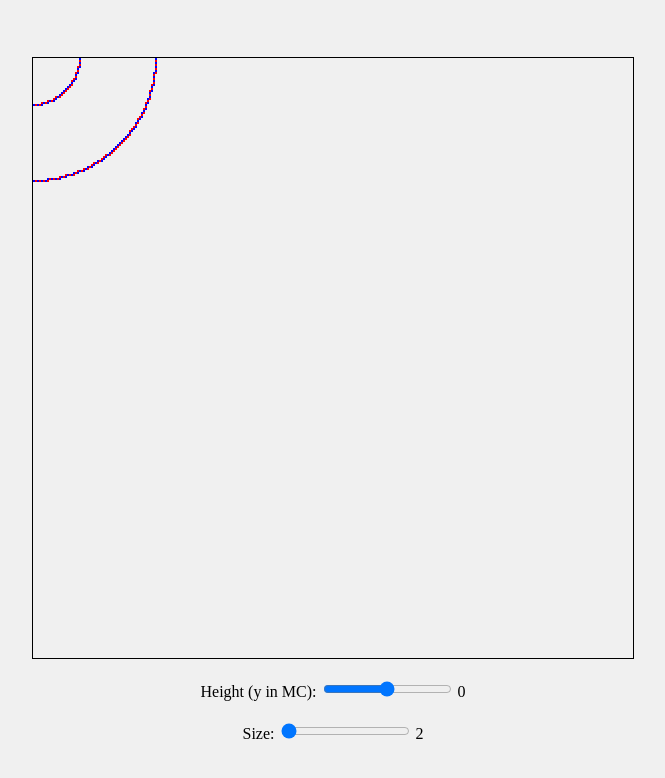
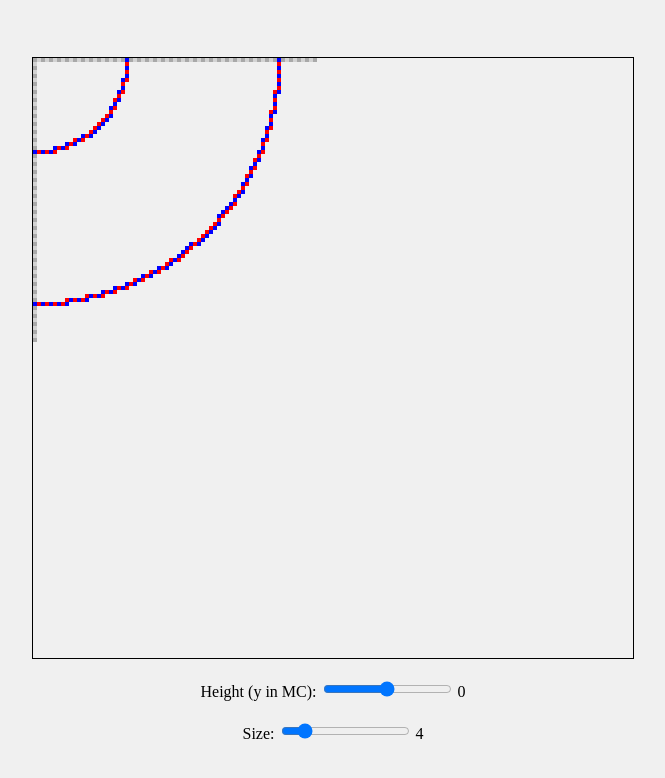
Before and after one commit to Deffohn/PixelStructureFormationViewer, a plain HTML site: page index.html in a window 1280 px wide. Shown: the whole page, without its empty margins (307-972 px from the left). Drawn offline with Linux system fonts and the light colour scheme.

Commit message:
:bug: :zap: Finalized Torus maths

```diff
--- a/index.html
+++ b/index.html
@@ -31,8 +31,8 @@
     </div>
     <div id="slider-container">
         <label for="gridStepSlider">Size: </label>
-        <input type="range" id="gridStepSlider" min="2" max="16" step="2" value="2">
-        <span id="gridStepSliderValue">2</span>
+        <input type="range" id="gridStepSlider" min="2" max="16" step="2" value="4">
+        <span id="gridStepSliderValue">4</span>
     </div>
 
     <script src="torus.js"></script>
--- a/torus.js
+++ b/torus.js
@@ -11,16 +11,14 @@ const tubeRadius = 20; // in blocks
 
 
 const r = tubeRadius - 1;  // radius of the tube
-const R = figureRadius - ( tubeRadius - 1 ); // radius of the main circle
+const R = figureRadius - tubeRadius; // radius of the main circle
 
-console.log("R: " + R.toString())
-
-let gridStep = 2;
-let z = 0;
+let gridStep = 4;
+let z = 0.5;
 
 heightSlider.addEventListener('input', () => {
     heightSliderValue.textContent = heightSlider.value;
-    z = parseInt(heightSlider.value);
+    z = parseInt(heightSlider.value) + 0.5;
     drawTorus();
 });
 
@@ -34,53 +32,55 @@ function blockEquals(block1, block2) {
     return block1.x == block2.x && block1.y == block2.y
 }
 
+function customFloor(value) {
+    let floor = Math.floor(value);
+    if (value > 0 && floor === value) return Math.floor(value - 1);
+    return floor;
+}
+
 function drawTorus() {
     ctx.clearRect(0, 0, canvas.width, canvas.height);
 
-    // Translate canvas origin to the center
     ctx.save();
-    // ctx.translate(canvas.width/2, canvas.height/2);
 
-    // TODO
-    // // Draw helping blocks
-    // let flip = true;
-    // for (let x = 0; x < Math.round(R) + r + 10; x++) {
-    //     if (flip) ctx.fillStyle = 'darkgray';
-    //     else ctx.fillStyle = 'lightgray';
-    //     flip = !flip;
+    // Draw helping blocks
+    let flip = true;
+    for (let x = 0; x < Math.round(R) + r + 10; x++) {
+        if (flip) ctx.fillStyle = 'darkgray';
+        else ctx.fillStyle = 'lightgray';
+        flip = !flip;
 
-    //     ctx.fillRect(x*gridStep, 0, gridStep, gridStep);
-    // }
-    // flip = true;
-    // for (let y = 0; y < Math.round(R) + r + 10; y++) {
-    //     if (flip) ctx.fillStyle = 'darkgray';
-    //     else ctx.fillStyle = 'lightgray';
-    //     flip = !flip;
+        ctx.fillRect(x*gridStep, 0, gridStep, gridStep);
+    }
+    flip = true;
+    for (let y = 0; y < Math.round(R) + r + 10; y++) {
+        if (flip) ctx.fillStyle = 'darkgray';
+        else ctx.fillStyle = 'lightgray';
+        flip = !flip;
 
-    //     ctx.fillRect(0, y*gridStep, gridStep, gridStep);
-    // }
+        ctx.fillRect(0, y*gridStep, gridStep, gridStep);
+    }
 
     // Process blocks
     const outerBlocks = [];
     const innerBlocks = [];
-    const ROTATION_PRECISION = 0.0001 * Math.PI ;
-    // starting before the 0° angle due to rounded values, because first block would be skipped elseway
-    for (let u = (-0.5 * Math.PI) / 8; u < 0.5 * Math.PI + (0.5 * Math.PI) / 8; u += ROTATION_PRECISION) {
+    // ROTATION_PRECISION should perfectly divide MAXIMAL_ROTATION_ANGLE
+    const MAXIMAL_ROTATION_ANGLE = 0.5 * Math.PI;
+    const ROTATION_PRECISION = MAXIMAL_ROTATION_ANGLE / 2500 ;
+    for (let u = 0; u < MAXIMAL_ROTATION_ANGLE; u += ROTATION_PRECISION) {
+        let tubeAngleProjectionArgument = Math.sqrt( Math.pow(r, 2) - Math.pow((z - 0.5), 2) );
+        if (!tubeAngleProjectionArgument || tubeAngleProjectionArgument === 0) continue;
         const blockOuter = {
-            x: Math.floor((R + r * Math.cos(Math.asin(z/r))) * Math.cos(u) - 0.5),
-            y: Math.floor((R + r * Math.cos(Math.asin(z/r))) * Math.sin(u) - 0.5),
+            x: customFloor((R + tubeAngleProjectionArgument) * Math.cos(u) + 0.5),
+            y: customFloor((R + tubeAngleProjectionArgument) * Math.sin(u) + 0.5),
         }
         const blockInner = {
-            x: Math.floor((R - r * Math.cos(Math.asin(z/r))) * Math.cos(u) - 0.5),
-            y: Math.floor((R - r * Math.cos(Math.asin(z/r))) * Math.sin(u) - 0.5),
-        }
-        if (blockOuter.x == 0) {
-            console.log(R + " and " + r);
-            console.log(blockOuter);
+            x: customFloor((R - tubeAngleProjectionArgument) * Math.cos(u) + 0.5),
+            y: customFloor((R - tubeAngleProjectionArgument) * Math.sin(u) + 0.5),
         }
 
-        if (outerBlocks.length == 0 || outerBlocks.length != 0 && !blockEquals(outerBlocks[outerBlocks.length - 1], blockOuter)) outerBlocks.push(blockOuter)
-        if (innerBlocks.length == 0 || innerBlocks.length != 0 && !blockEquals(innerBlocks[innerBlocks.length - 1], blockInner)) innerBlocks.push(blockInner)
+        if (outerBlocks.length == 0 || outerBlocks.length != 0 && !blockEquals(outerBlocks[outerBlocks.length - 1], blockOuter)) outerBlocks.push(blockOuter);
+        if (innerBlocks.length == 0 || innerBlocks.length != 0 && !blockEquals(innerBlocks[innerBlocks.length - 1], blockInner)) innerBlocks.push(blockInner);
     }
 
     // Draw Torus surface
```
